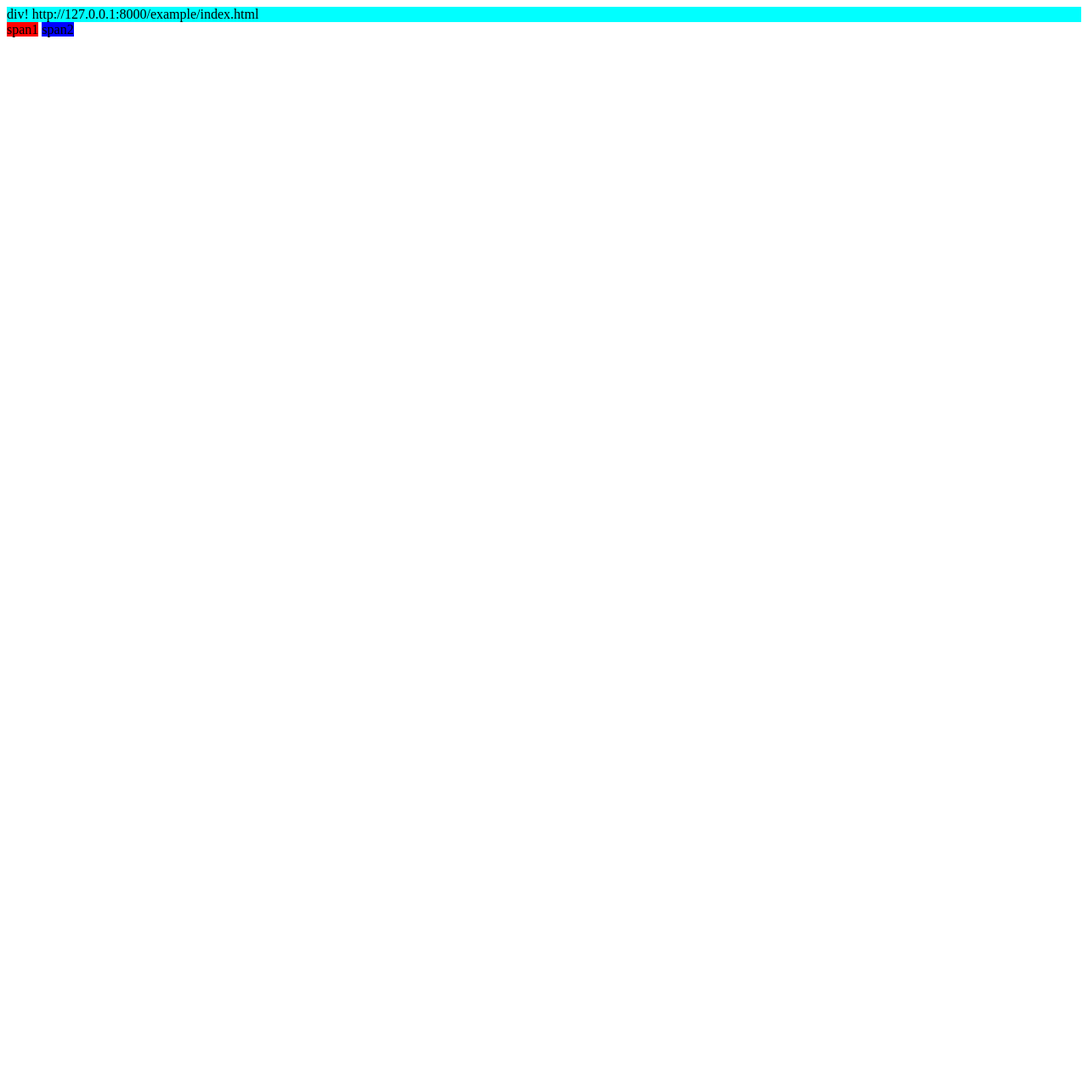
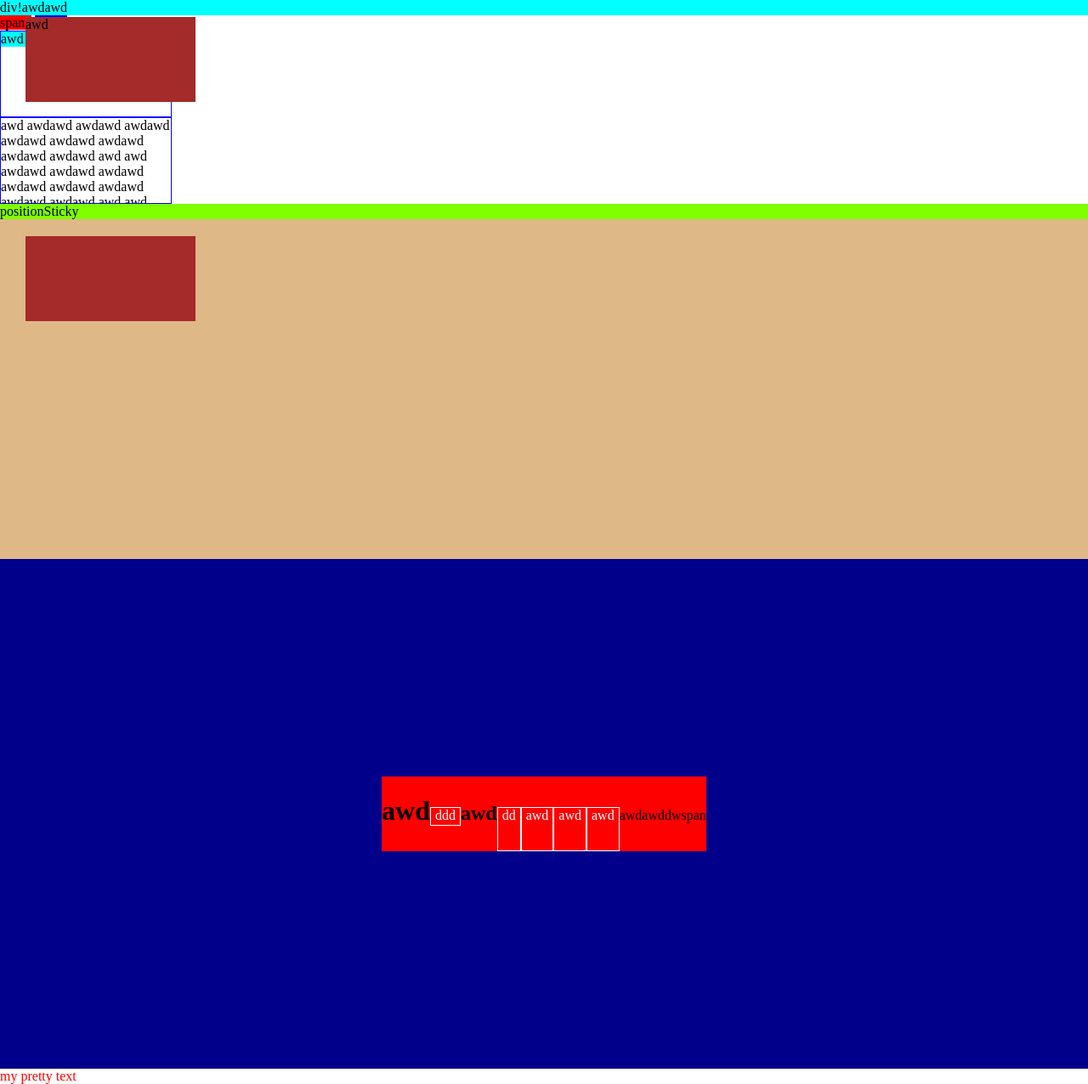
Before and after one commit to youraavdeev/IU5-Frontend-2021, a website: page example/index.html in a window 1280 px wide. Shown: the whole page at 85% size. Before the commit the page ends 800 px from the top, so only its background shows below. Drawn offline with Linux system fonts and the light colour scheme.

Commit message:
livecoding lec2

```diff
--- a/example/index.css
+++ b/example/index.css
@@ -1,3 +1,77 @@
+:root {
+    --my-background-color: red;
+}
+
+body {
+    margin: 0;
+}
+
 .divClass {
     background-color: aqua;
 }
+
+.overflowTest {
+    overflow: scroll;
+    border: 1px solid blue;
+    width: 200px;
+    height: 100px;
+}
+
+.position1 {
+    background-color: brown;
+    position: absolute;
+    top: 20px;
+    left: 30px;
+    width: 200px;
+    height: 100px;
+}
+
+.position2 {
+    background-color: burlywood;
+    position: relative;
+    height: 400px;
+}
+
+.positionSticky {
+    background-color: chartreuse;
+    top: 20px;
+    position: sticky;
+    z-index: 20;
+}
+
+.flexWrapper {
+    display: flex;
+    justify-content: center;
+    align-items: center;
+    background-color: darkblue;
+    height: 600px;
+}
+
+.flexContainer {
+    display: flex;
+    align-items: baseline;
+    /* flex-direction: column; */
+    background-color: darkblue;
+    background-color: red;
+}
+
+.flexContainer-flexItem {
+    height: 50px;
+    border: 1px solid white;
+    color: white;
+    padding: 0px 5px;
+}
+
+.flexContainer-flexItem_small {
+    height: 20px;
+}
+
+.prettyText {
+    color: var(--my-background-color);
+}
+
+@media screen and (max-width: 1000px) {
+    .prettyText {
+        color: blue;
+    }
+}
--- a/example/index.html
+++ b/example/index.html
@@ -11,10 +11,58 @@
 
 <body>
     <div class="divClass">
-        div! http://127.0.0.1:8000/example/index.html
+        div!awdawd
     </div>
     <span style="background-color: red;">span1</span>
     <span style="background-color: blue;">span2</span>
+    <div class="overflowTest">
+        <div style="width: 400px; background-color: aqua;">awd</div>
+    </div>
+    <div class="overflowTest">
+        awd awdawd awdawd awdawd awdawd awdawd awdawd awdawd awdawd awd awd awdawd awdawd awdawd awdawd awdawd awdawd awdawd awdawd awd awd awdawd awdawd awdawd awdawd awdawd awdawd awdawd awdawd awd
+    </div>
+    <div class="positionSticky">
+        positionSticky
+    </div>
+    <div class="position1">
+        awd
+    </div>
+    <div class="position2">
+
+        <div class="position1">
+
+        </div>
+    </div>
+    <div class="flexWrapper">
+        <div class="flexContainer">
+            <h1>
+                awd
+            </h1>
+            <div class="flexContainer-flexItem flexContainer-flexItem_small" style="">
+                ddd
+            </div>
+            <h2>
+                awd
+            </h2>
+            <div class="flexContainer-flexItem" style="">
+                dd
+            </div>
+
+            <div class="flexContainer-flexItem">
+                awd
+            </div>
+            <div class="flexContainer-flexItem">
+                awd
+            </div>
+            <div class="flexContainer-flexItem">
+                awd
+            </div>
+            <span>awdawddwspan</span>
+        </div>
+    </div>
+    <div class="prettyText">
+        my pretty text
+    </div>
 </body>
 
 </html>
```
